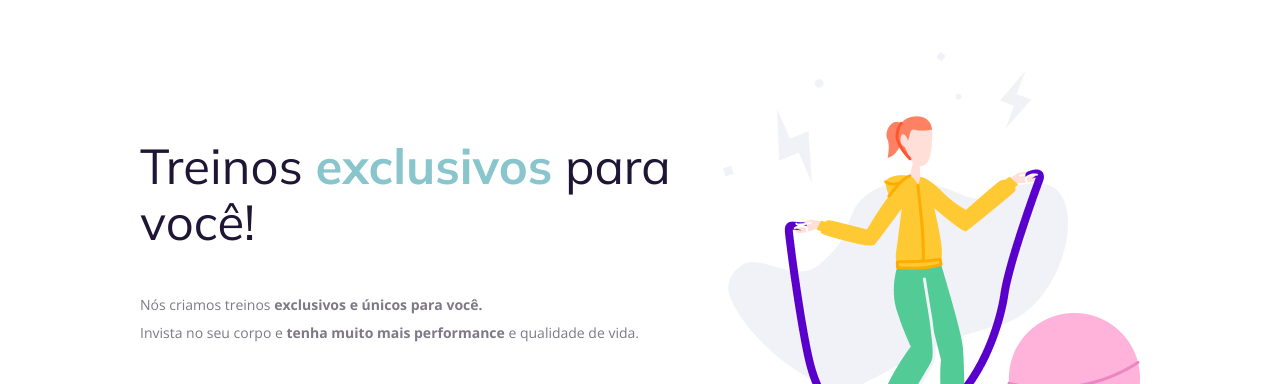
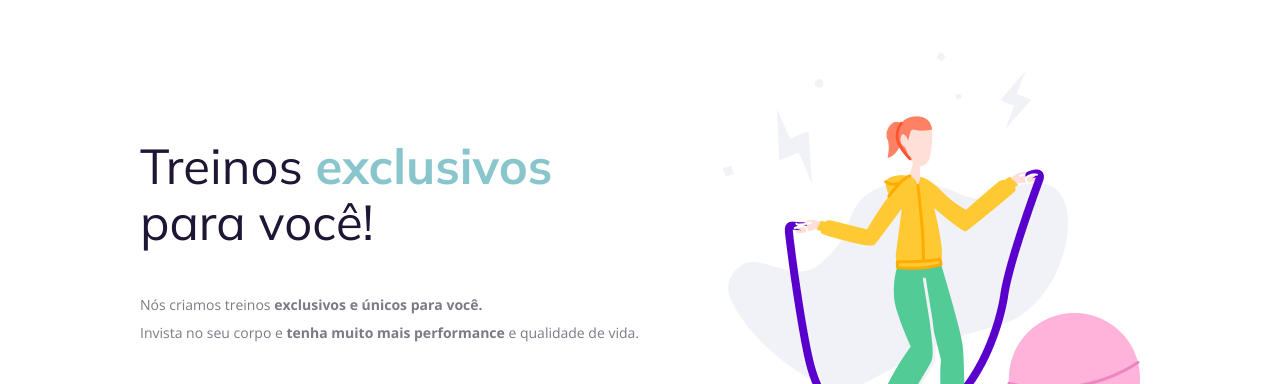
Before and after one commit to gabrielletasilva/projeto02, a plain HTML site: page index.html in a window 1280 px wide. Shown: the part 95-479 px from the top of the page. Drawn offline with nearby package versions, Linux system fonts and the light colour scheme.

Commit message:
Update index.html

```diff
--- a/index.html
+++ b/index.html
@@ -14,10 +14,7 @@
     <link rel="stylesheet" href="style.css">
 </head>
 <body>
-
     <div class="page">
-
-
             <nav>
                 <a id="logo" href="#">
                     <img src="images/logo.svg" alt="Treine-me">
@@ -28,11 +25,10 @@
                     <li><a href="#">Treinar</a></li>
                 </ul>
             </nav>
-
         <main>
             <section class="text">
                 <h1>
-                    Treinos <span>exclusivos</span> para você!
+                    Treinos <span>exclusivos</span><br/> para você!
                 </h1>
                 <p>
                     Nós criamos treinos <strong>exclusivos e únicos para você.</strong><br/>
@@ -55,7 +51,6 @@
             </a>
 
         </footer>
-
     </div>
 
     <img id="balls" src="images/balls.svg" alt="Bolinhas decorativas verdes no canto inferior direito da página.">
```
